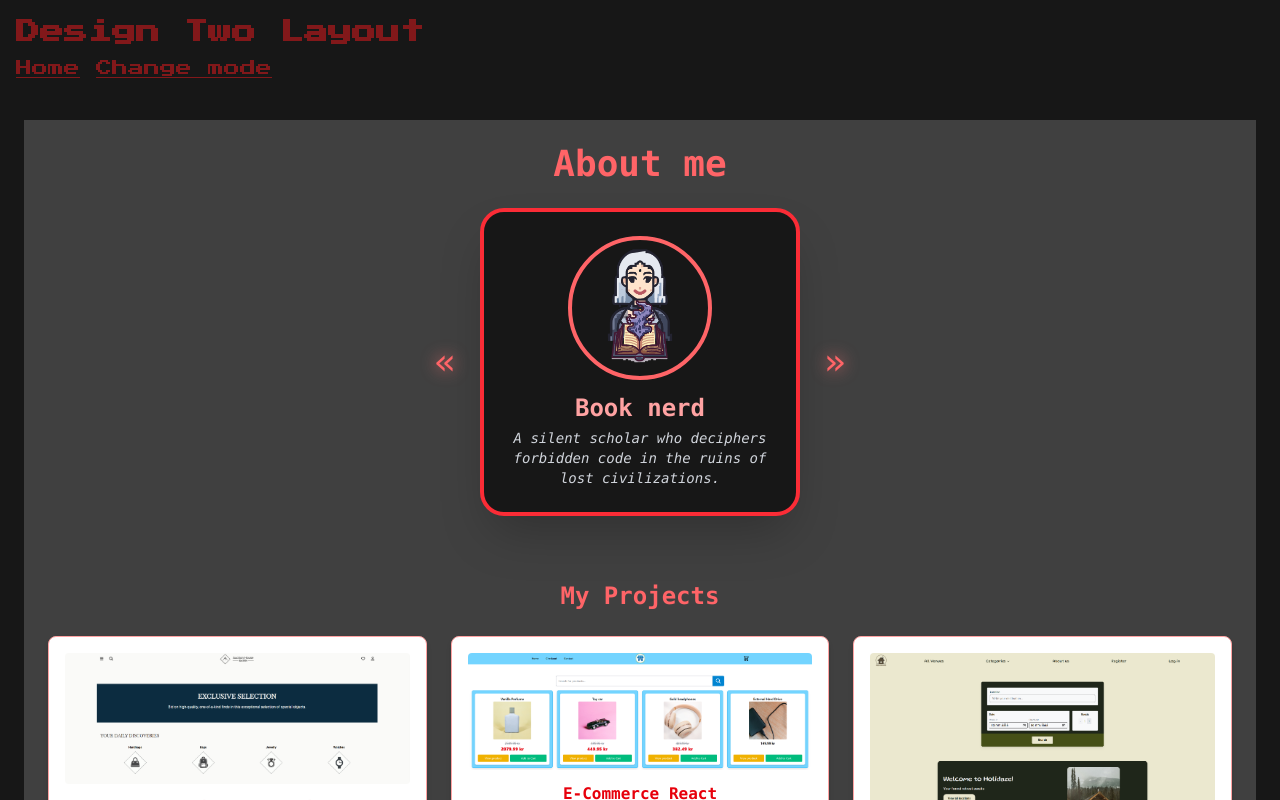
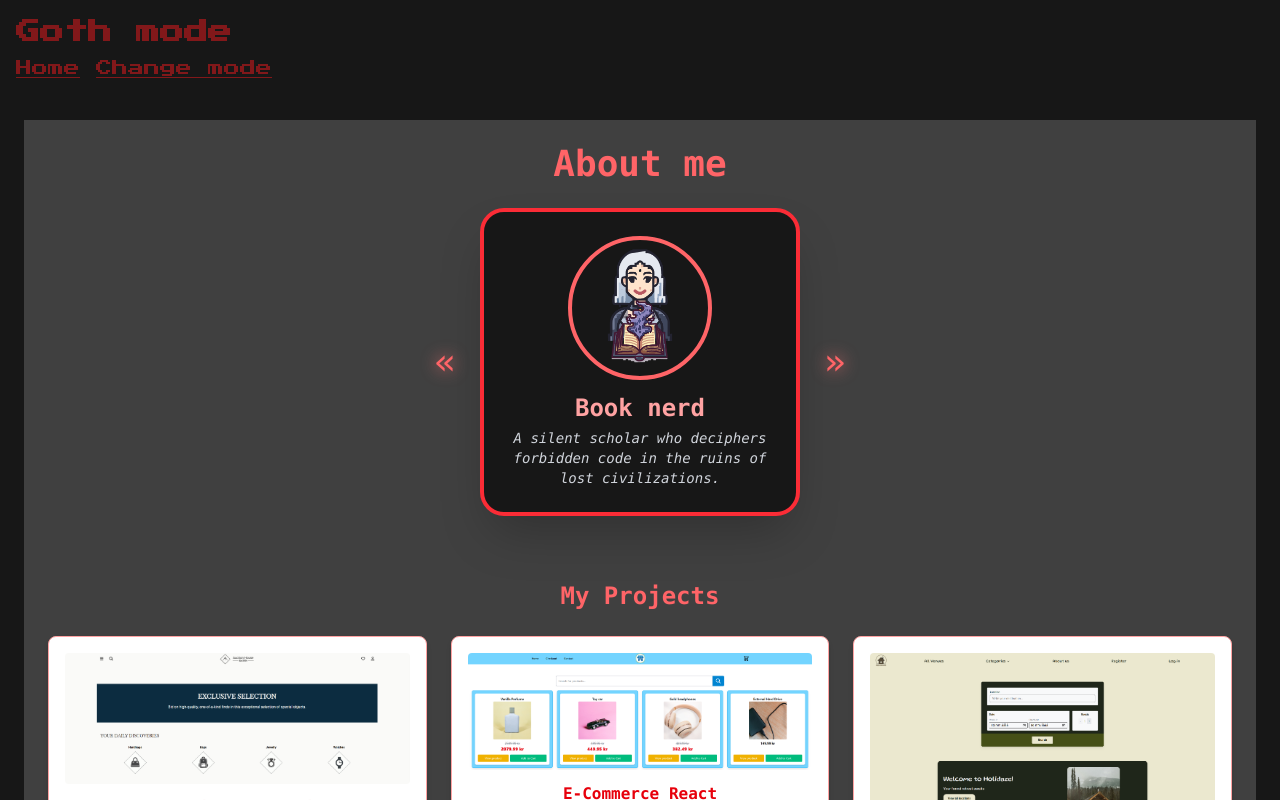
Before and after one commit to VeronikaAas/VeronikaAas, a React (Vite) app: page /two in a window 1280 px wide. Shown: the top 800 px of the page. Built offline with nearby package versions, Linux system fonts and the light colour scheme.

Commit message:
feat: change wording

```diff
--- a/src/layouts/DesignTwo.jsx
+++ b/src/layouts/DesignTwo.jsx
@@ -6,7 +6,7 @@
 		<div className="bg-neutral-900 min-h-screen text-red-900">
 			<GothCursor />
 			<header className="bg-neutral-900 p-4">
-				<h1 className="text-2xl font-bold">Design Two Layout</h1>
+				<h1 className="text-2xl font-bold">Goth mode</h1>
 				<nav className="mt-2">
 					<Link to="/two" className="mr-4 underline">
 						Home
```
